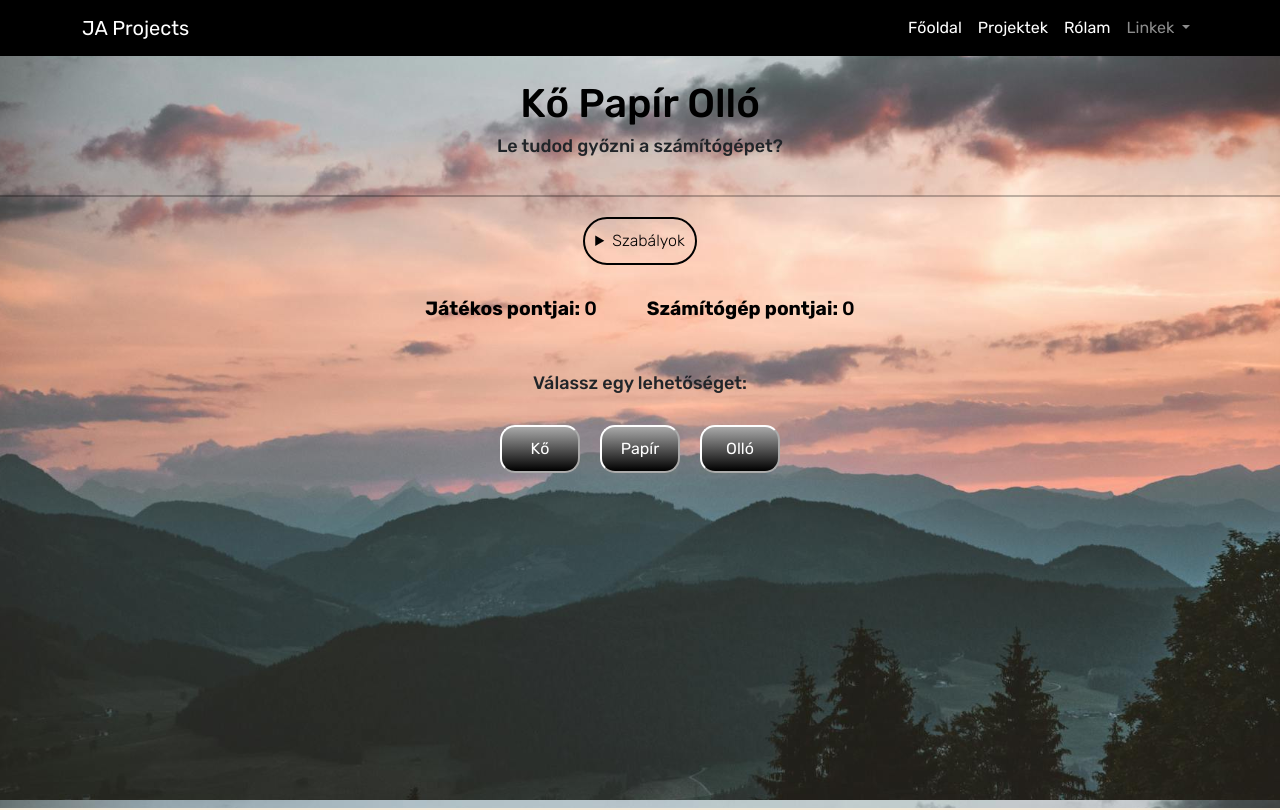
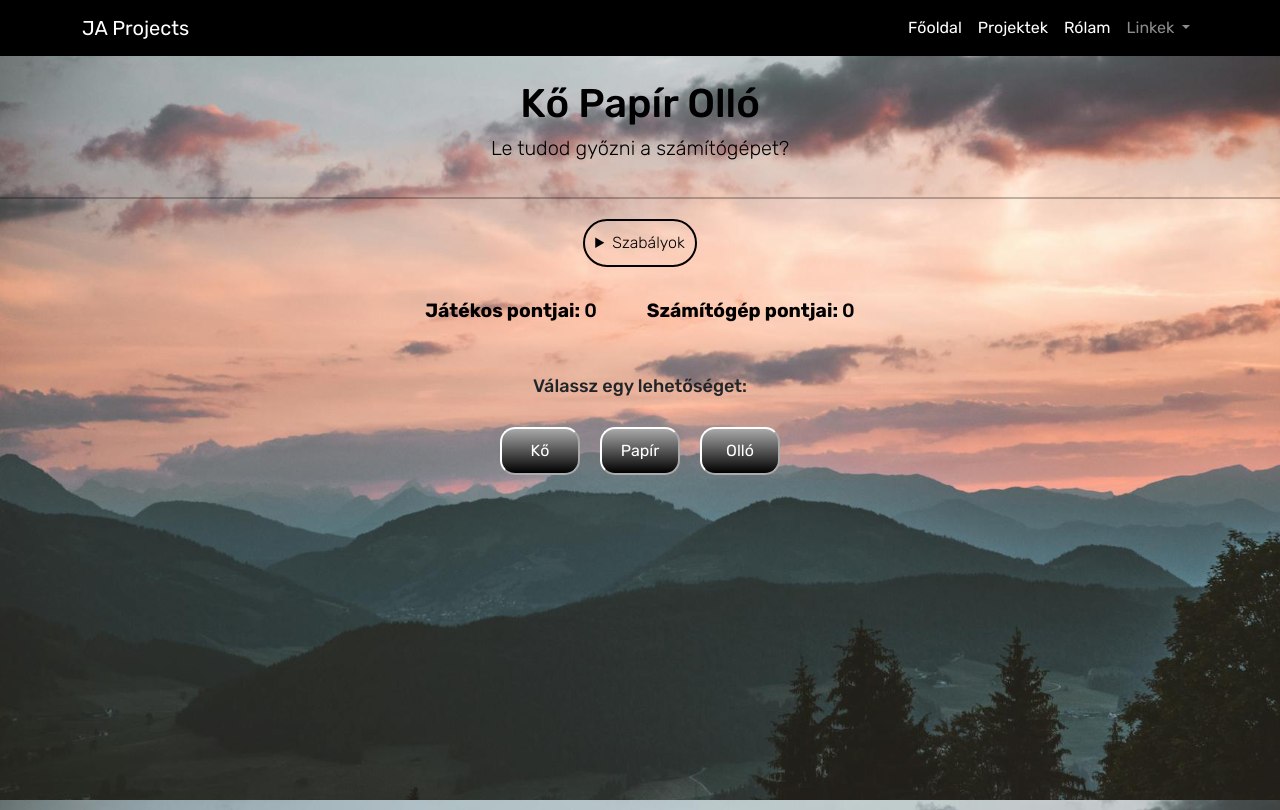
Before and after one commit to VGAisdead/webdev_projektek, a plain HTML site: page public/projects/rock-paper-scissors/rock-paper-scissors.html in a window 1280 px wide. Drawn offline with nearby package versions, Linux system fonts and the light colour scheme.

Commit message:
Add files via upload

```diff
--- a/public/projects/rock-paper-scissors/rock-paper-scissors.html
+++ b/public/projects/rock-paper-scissors/rock-paper-scissors.html
@@ -83,7 +83,7 @@
   <br />
   <h1 class="text-black text-center">Kő Papír Olló</h1>
 
-  <h2>Le tudod győzni a számítógépet?</h2>
+  <h2 class="lead">Le tudod győzni a számítógépet?</h2>
   <br />
 
   <hr />
```
Also changed, not shown: public/projects/movie-ranking.html (+1 -1 lines).
